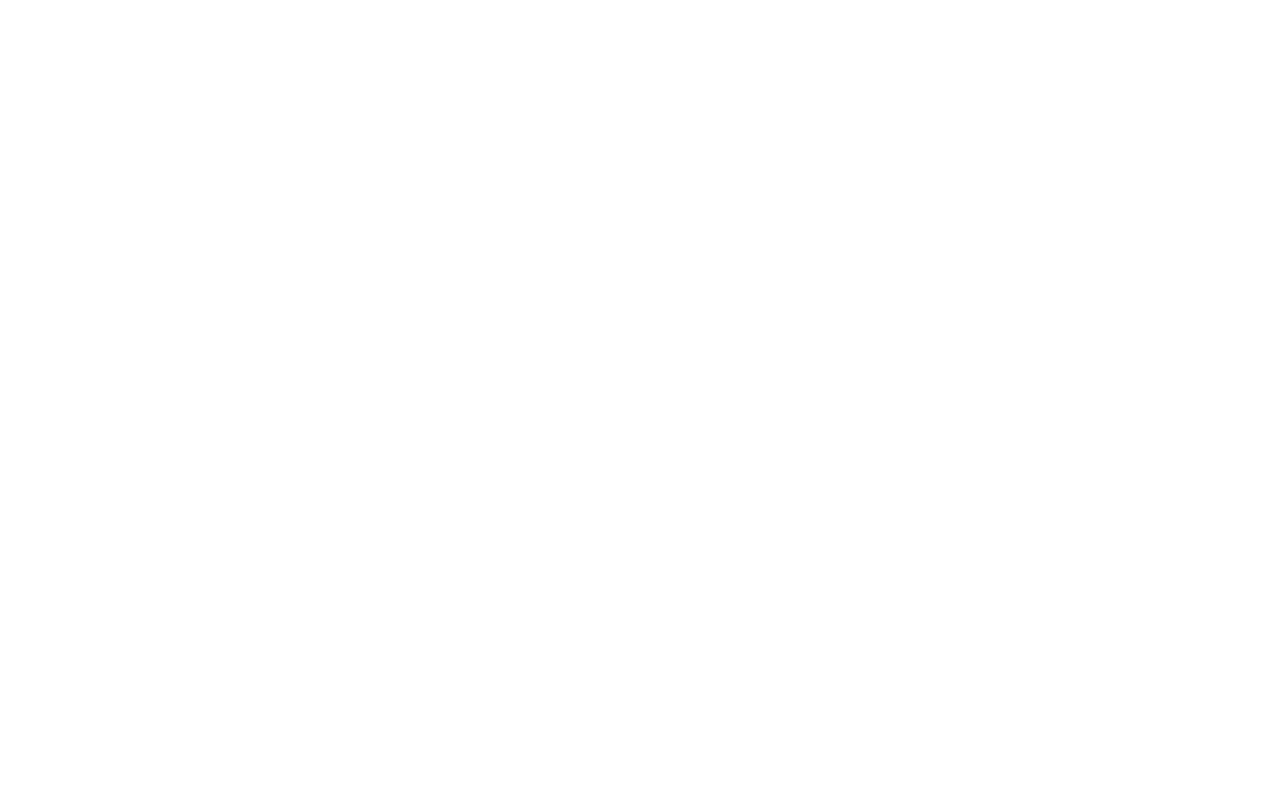
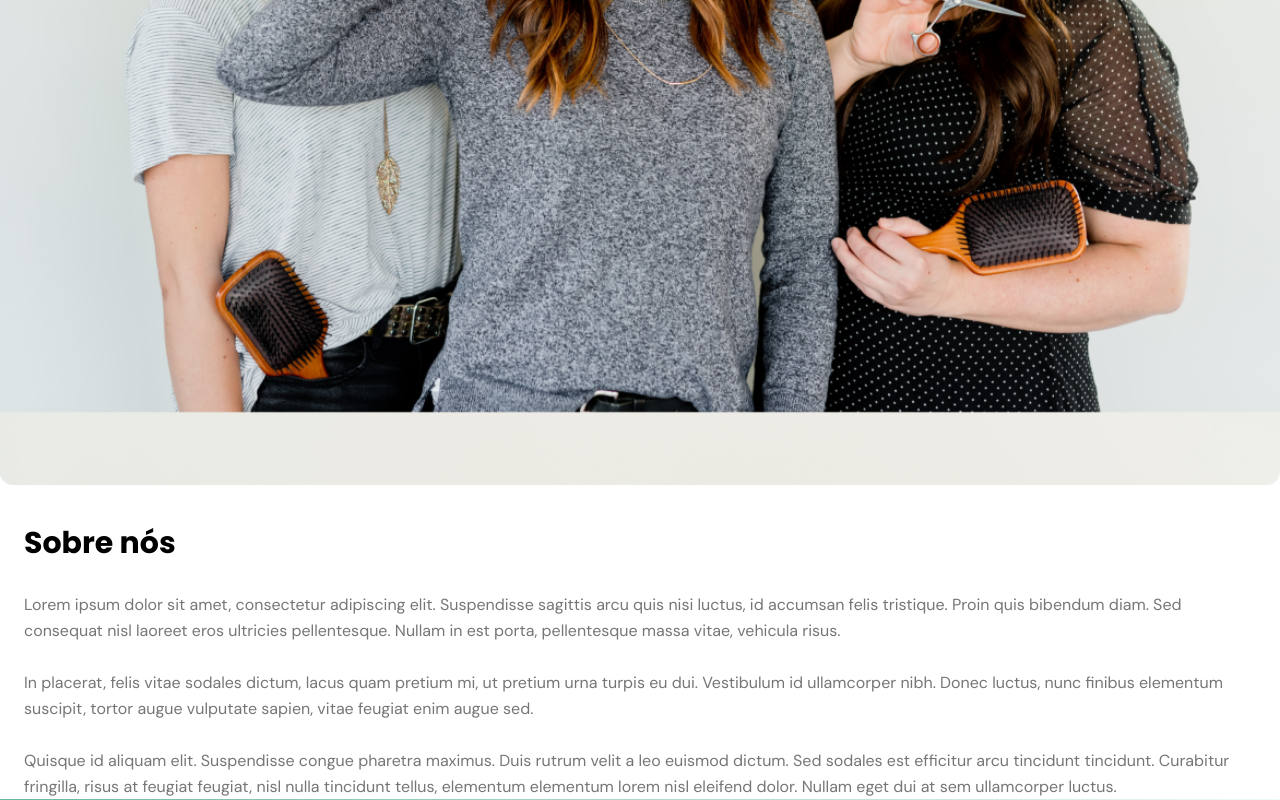
Before and after one commit to santanajoao/salon-landing-page, a React (Vite) app: page / in a window 1280 px wide. Shown: the part 1713-2513 px from the top of the page. Before the commit the page ends 1242 px from the top, so only its background shows below. Built offline with nearby package versions, Linux system fonts and the light colour scheme.

Commit message:
style: add about sectoin style

```diff
--- a/src/App.jsx
+++ b/src/App.jsx
@@ -1,6 +1,7 @@
 import React, { useContext } from 'react';
 import Header from './components/Header';
 import StartSection from './components/StartSection';
+import AboutSection from './components/AboutSection';
 import MenuContext from './context/MenuContext';
 import styles from './App.module.css';
 
@@ -12,6 +13,7 @@
     <div className={AppClassName}>
       <Header />
       <StartSection />
+      <AboutSection />
     </div>
   );
 }
--- a/src/components/AboutSection/index.jsx
+++ b/src/components/AboutSection/index.jsx
@@ -5,27 +5,31 @@
 export default function AboutSection() {
   return (
     <section className={styles.section}>
-      <img src={aboutImage} className={styles.logo} alt="" />
+      <img src={aboutImage} className={styles.image} alt="" />
+      <div className={styles.text_content}>
         <h1 className={styles.title}>Sobre nós</h1>
         <p className={styles.paragraph}>
           Lorem ipsum dolor sit amet, consectetur adipiscing elit. Suspendisse
-        sagittis arcu quis nisi luctus, id accumsan felis tristique. Proin quis
-        bibendum diam. Sed consequat nisl laoreet eros ultricies pellentesque.
-        Nullam in est porta, pellentesque massa vitae, vehicula risus.
+          sagittis arcu quis nisi luctus, id accumsan felis tristique. Proin
+          quis bibendum diam. Sed consequat nisl laoreet eros ultricies
+          pellentesque. Nullam in est porta, pellentesque massa vitae, vehicula
+          risus.
         </p>
         <p className={styles.paragraph}>
           In placerat, felis vitae sodales dictum, lacus quam pretium mi, ut
           pretium urna turpis eu dui. Vestibulum id ullamcorper nibh. Donec
-        luctus, nunc finibus elementum suscipit, tortor augue vulputate sapien,
-        vitae feugiat enim augue sed.
+          luctus, nunc finibus elementum suscipit, tortor augue vulputate
+          sapien, vitae feugiat enim augue sed.
         </p>
         <p className={styles.paragraph}>
           Quisque id aliquam elit. Suspendisse congue pharetra maximus. Duis
           rutrum velit a leo euismod dictum. Sed sodales est efficitur arcu
-        tincidunt tincidunt. Curabitur fringilla, risus at feugiat feugiat, nisl
-        nulla tincidunt tellus, elementum elementum lorem nisl eleifend dolor.
-        Nullam eget dui at sem ullamcorper luctus.
+          tincidunt tincidunt. Curabitur fringilla, risus at feugiat feugiat,
+          nisl nulla tincidunt tellus, elementum elementum lorem nisl eleifend
+          dolor. Nullam eget dui at sem ullamcorper luctus.
         </p>
+      </div>
+      <hr className={styles.hr} />
     </section>
   );
 }
--- a/src/components/AboutSection/style.module.css
+++ b/src/components/AboutSection/style.module.css
@@ -0,0 +1,45 @@
+.section {
+  width: 100%;
+  min-height: 100vh;
+  position: relative;
+}
+
+.image {
+  width: 100%;
+}
+
+.text_content {
+  padding: 0 2.4rem;
+  margin-top: 3.2rem;
+}
+
+.title {
+  font-family: 'Poppins';
+  font-weight: 700;
+  font-size: 3rem;
+  line-height: 4.5rem;
+  color: #000000;
+}
+
+.paragraph {
+  font-family: 'DM Sans';
+  font-weight: 400;
+  font-size: 1.6rem;
+  line-height: 2.6rem;
+  color: var(--gray);
+  margin-top: 2.6rem;
+}
+
+.hr {
+  position: absolute;
+  bottom: 0;
+  left: 0;
+  width: 100%;
+  height: 0.1rem;
+  border: none;
+  background: linear-gradient(
+    -270deg,
+    #69b99d 0%,
+    rgba(204, 244, 230, 0.34) 100%
+  );
+}
```
Lines whose indentation alone changed are shown as unchanged.
